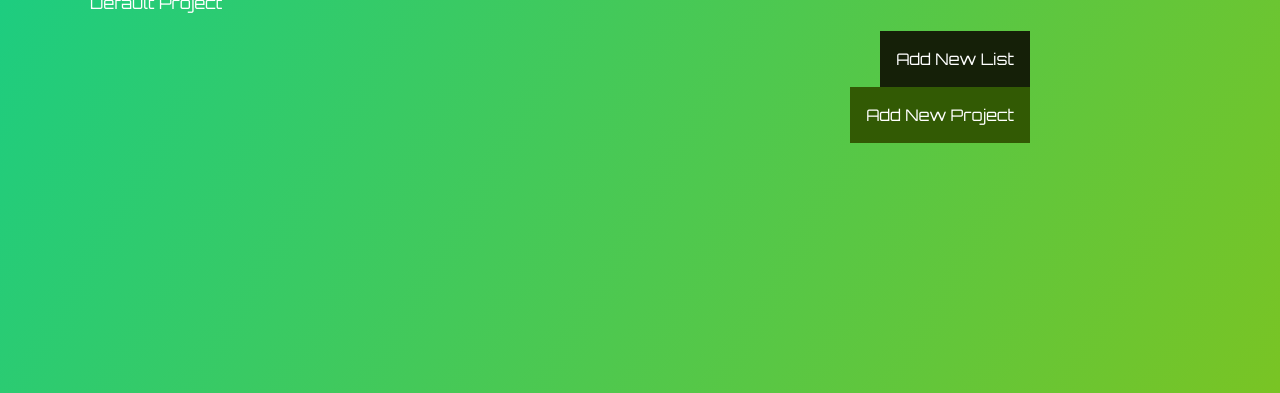
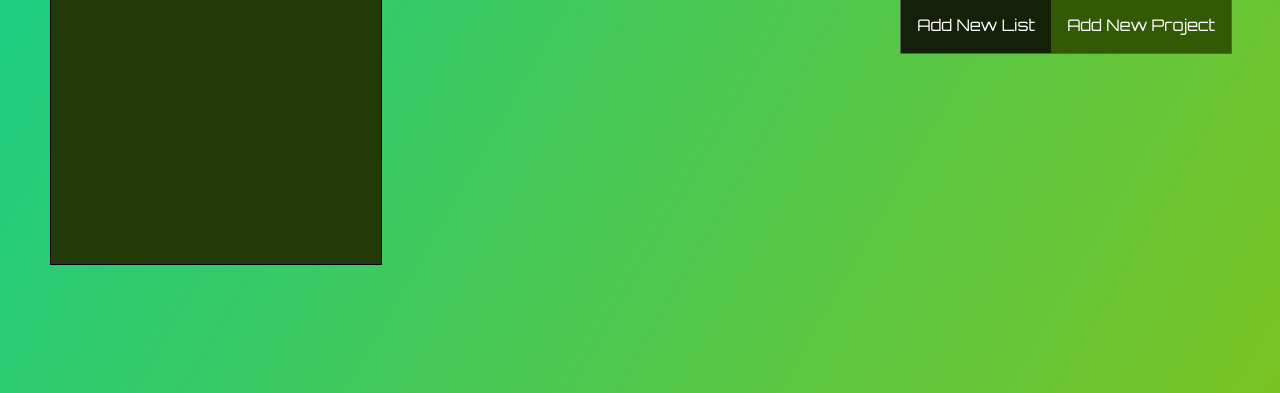
Before and after one commit to uimarshall/microverse-todo-list, a website built with webpack: page src/template.html in a window 1280 px wide. Shown: the part 407-800 px from the top of the page. Built offline with nearby package versions, Linux system fonts and the light colour scheme.

Commit message:
Add styles to button

```diff
--- a/src/main.scss
+++ b/src/main.scss
@@ -16,15 +16,19 @@ body {
 header {
 	background-color: #2b381d;
 	margin-bottom: 2rem;
+	min-height: 20vh;
 }
 
 form,
 header {
-	min-height: 40vh;
 	display: flex;
 	justify-content: center;
 	align-items: center;
 	flex-direction: column;
+}
+
+form {
+	min-height: 40vh;
 }
 
 .default {
@@ -39,25 +43,36 @@ header {
 	cursor: pointer;
 }
 
+#content {
+	display: flex;
+	justify-content: space-between;
+	align-items: center;
+}
+
+.left-side {
+	border: 1px solid black;
+	min-height: 60vh;
+	padding: 3rem 4rem;
+	margin-left: 0;
+	background-color: #223a07;
+}
+.right-side {
+	border: 1px solid #5f5c5c;
+	margin-right: 3rem;
+}
+
 .addNewList {
-	float: right;
-	// margin-top: -100px;
-	margin-right: 250px;
-
 	background: #152008;
 	color: #fff;
 	border: none;
 	padding: 1rem;
 	font-size: 1rem;
 	cursor: pointer;
-
-	clear: both;
 }
 
 .addNewProject {
-	float: right;
 	// margin-top: -125px;
-	margin-right: 250px;
+	// margin-right: 250px;
 
 	background: #325a04;
 	color: #fff;
@@ -65,7 +80,6 @@ header {
 	padding: 1rem;
 	font-size: 1rem;
 	cursor: pointer;
-	clear: both;
 }
 
 .form-control {
```
